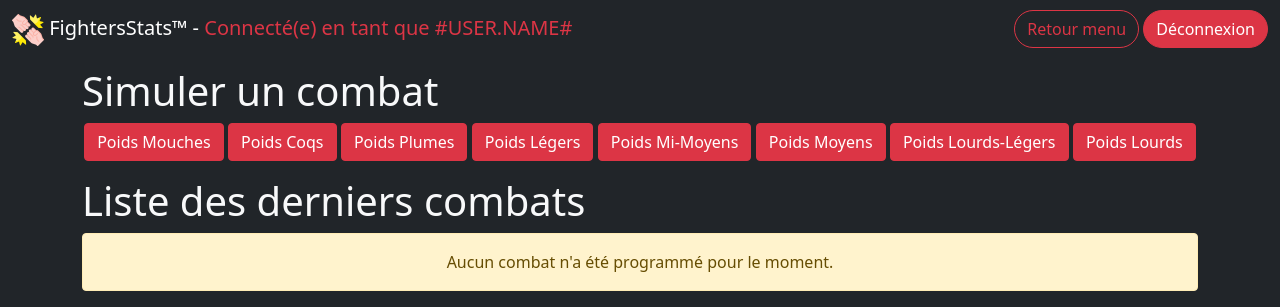
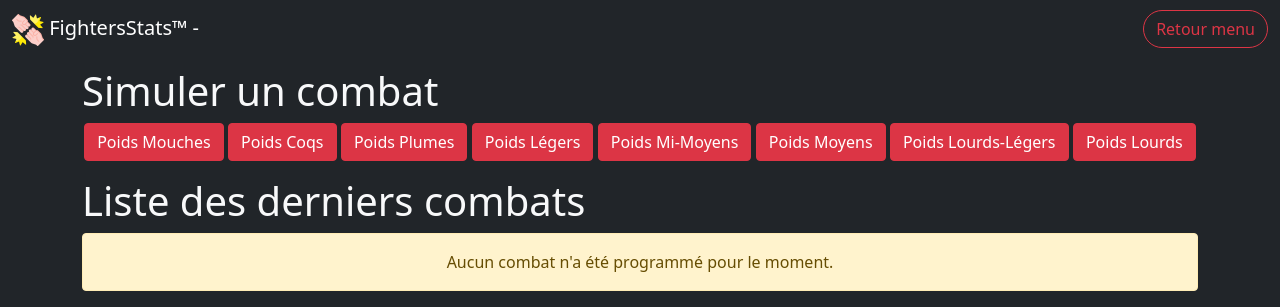
Before and after one commit to tpchrm/FighterStatsSymfony, a Symfony app: template templates/fight/index.html.twig in a window 1280 px wide. Shown: the top 307 px of the page. Run offline with Twig, Linux system fonts and the light colour scheme; the template is opened without the code that fills it, so the values that code supplies are empty; some libraries are stand-ins or nearby versions.

Commit message:
Modification de la navbar en fonction de si il ya un utilisateur connecter.

```diff
--- a/templates/base.html.twig
+++ b/templates/base.html.twig
@@ -20,10 +20,14 @@
                 <img src="{{  asset('assets/images/assets/favicon.png') }}" alt="Logo" style="width: 32px">
             </a>
             FightersStats™ -
-            <span class="text-danger">Connecté(e) en tant que #USER.NAME#</span>
+            {% if app.user %}
+            <span class="text-danger">Connecté(e) en tant que "{{ app.user.username }}"</span>
+            {% endif %}
         </span>
             <div>
                 {% block navlink %}{% endblock %}
+                {% if app.user %}
+
                 <button type="button" data-bs-toggle="modal" data-bs-target="#LogOutModal" class="btn btn-danger rounded-pill">Déconnexion</button>
                 <div class="modal fade" id="LogOutModal" tabindex="-1" aria-labelledby="LogOutModal" aria-hidden="true">
                     <div class="modal-dialog">
@@ -41,6 +45,8 @@
                         </div>
                     </div>
                 </div>
+                {% endif %}
+
             </div>
         </div>
     </nav>
```
